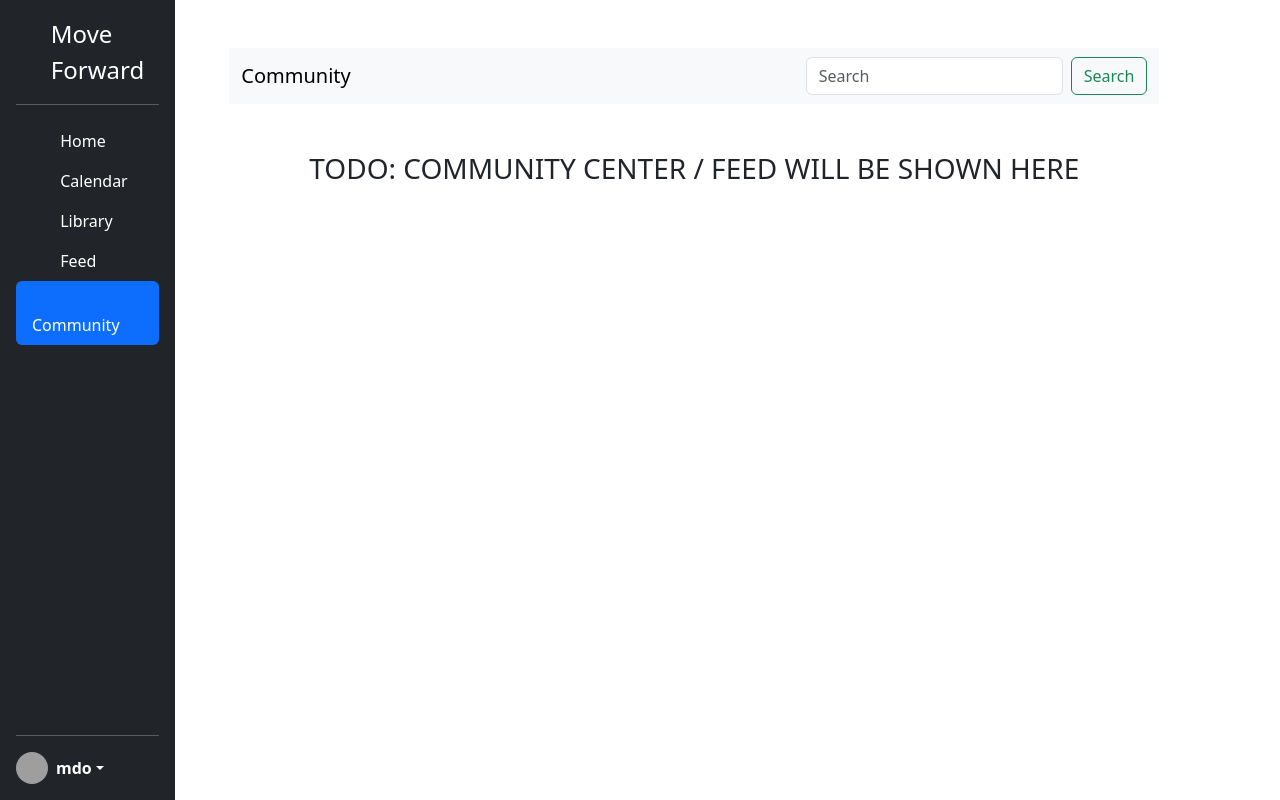
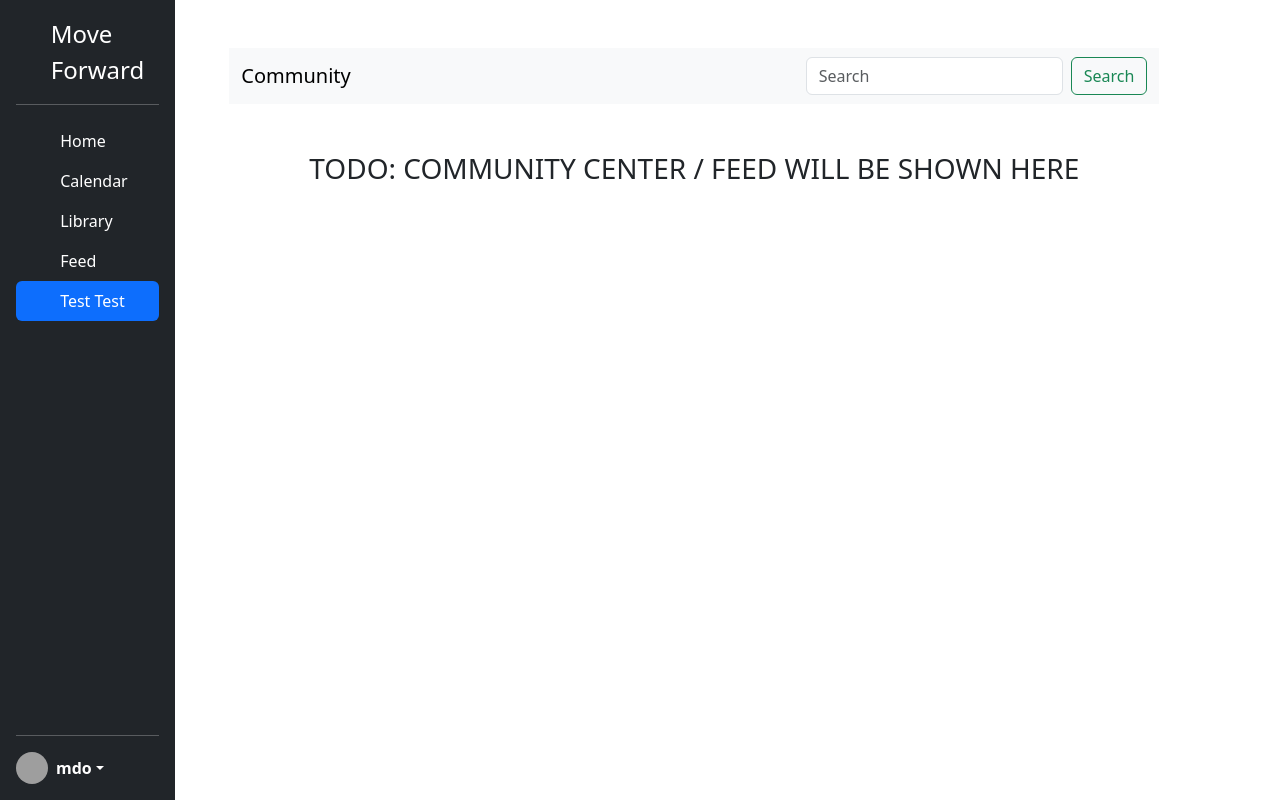
Before and after one commit to jgsloan/FitnessApp, a Flask app: page /community in a window 1280 px wide. Run offline with Flask 3, Linux system fonts and the light colour scheme; a user stored in the database is signed in; grey boxes are pictures that could not be loaded.

```diff
--- a/templates/layout.html
+++ b/templates/layout.html
@@ -50,7 +50,7 @@
                       <li>
                         <a href="/community" class="nav-link text-white {% block navbar_class_community %}{% endblock %}">
                           <svg class="bi me-2" width="16" height="16"><use xlink:href="/community"/></svg>
-                          Community
+                          Test Test
                         </a>
                       </li>
                     </ul>
```
Also changed, not shown: moveforward.db, 2 other files.
